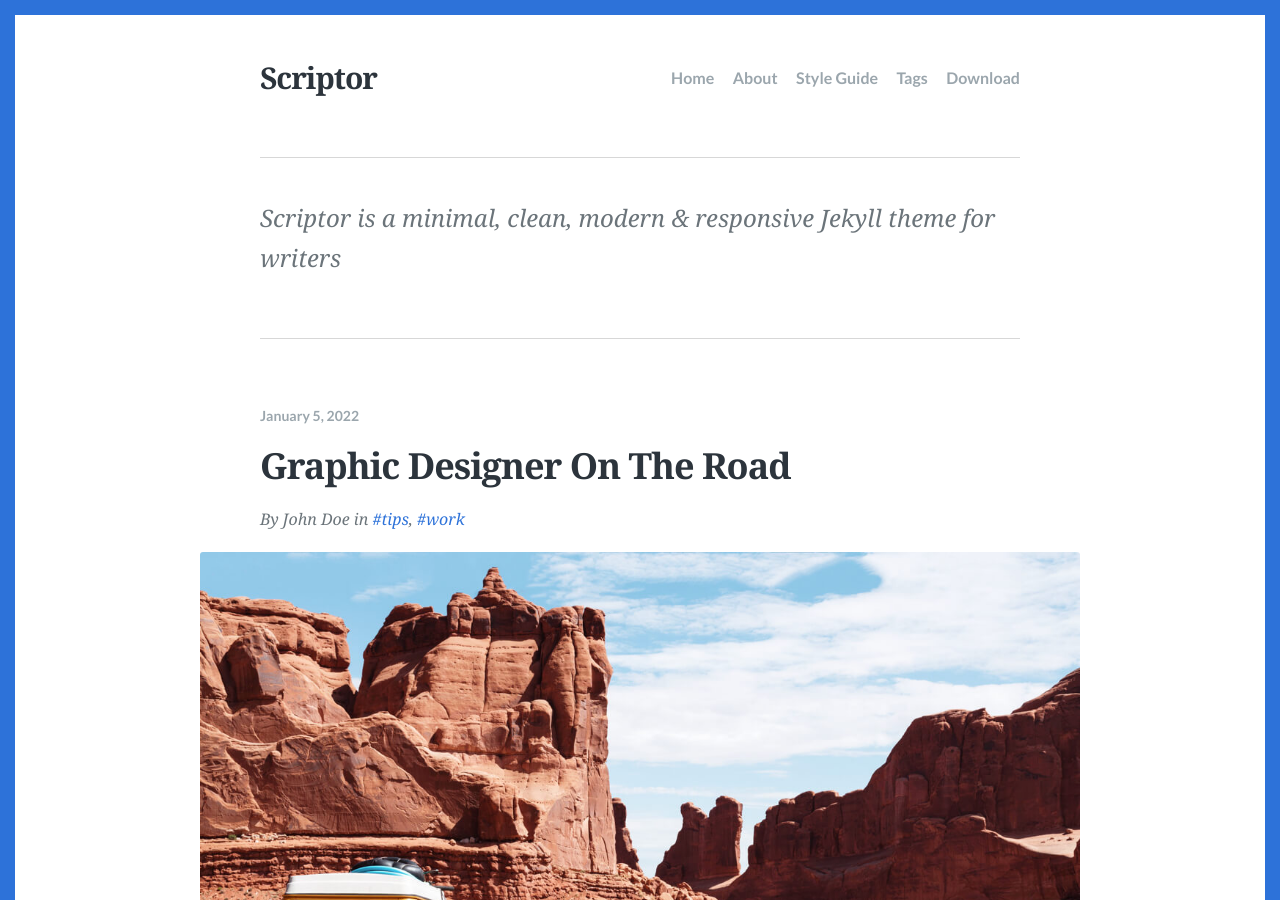
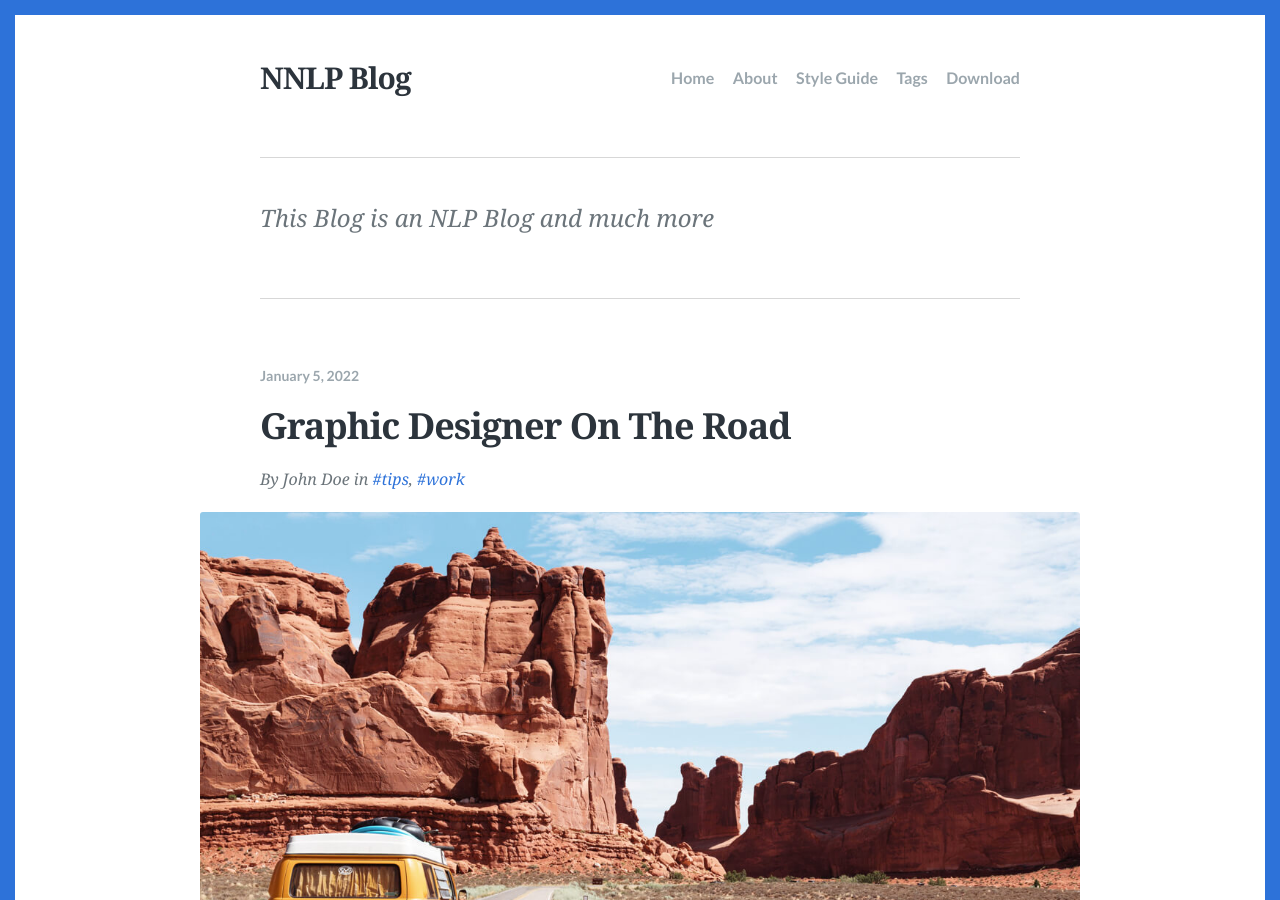
Before and after one commit to NNLP-IL/Blog, a Jekyll site: the page built from index.html, in a window 1280 px wide and 900 px high. Built offline with Jekyll 4.4.1, drawn with Linux system fonts in a browser that asks for light colours; some web fonts are replaced; the list of posts is cut into pages by our own code.

Commit message:
Update _config.yml

```diff
--- a/_config.yml
+++ b/_config.yml
@@ -9,16 +9,16 @@
 lang: en-US
 
 # Site title
-title: "Scriptor"
+title: "NNLP Blog"
 
 # A description of your site for meta tag, search engine results.
-description: "Scriptor is a minimal, clean, modern & responsive Jekyll theme for writers"
+description: "This Blog is an NLP Blog and much more"
 
 # The subpath of your site, e.g. /blog, for generating urls.
-baseurl: ""
+baseurl: "Blog"
 
 # The base hostname & protocol of your site for where absolute urls are needed.
-url: "https://scriptor-jekyll.netlify.com"
+url: ""
 
 # Favicon
 favicon: images/favicon.png
```
